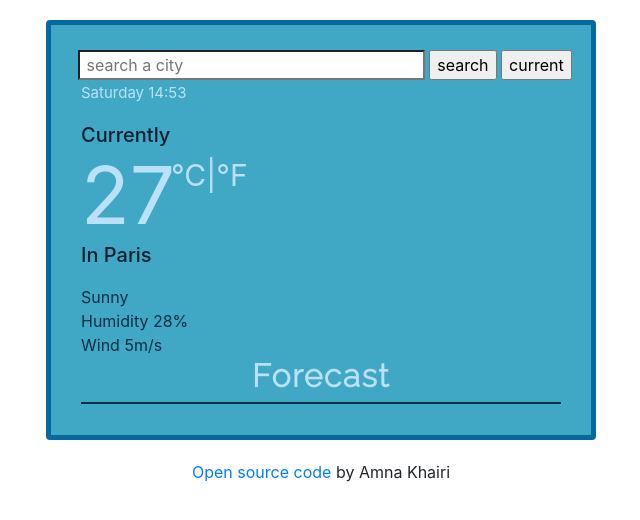
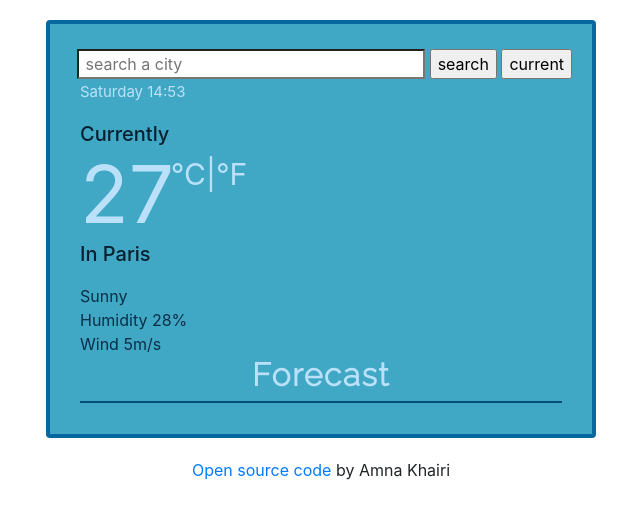
Before and after one commit to AmnaKhairi/weather-app, a plain HTML site: page index.html in a window 1280 px wide. Shown: the whole page, without its empty margins (319-959 px from the left). Drawn offline with nearby package versions, Linux system fonts and the light colour scheme; no server answers.

Commit message:
updated css

```diff
--- a/src/styles.css
+++ b/src/styles.css
@@ -1,5 +1,5 @@
 hr {
-  border: 1px solid #092e47;
+  border: 1px solid #064e79;
   margin-top: 7px;
 }
 
@@ -23,7 +23,7 @@ h2 {
 .wrapper {
   max-width: 550px;
   margin: 20px auto;
-  border: 5px solid #07689f;
+  border: 4px solid #07689f;
   background: #40a8c4;
   padding: 15px;
   border-radius: 4px;
```
